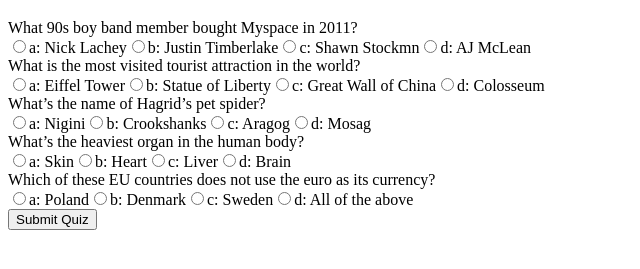
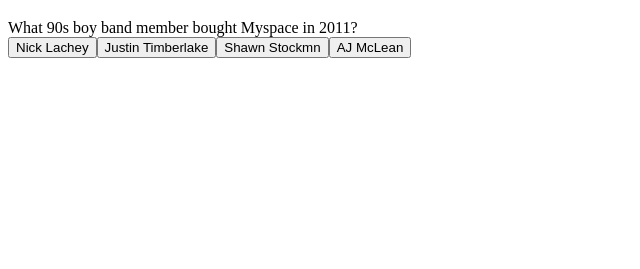
Before and after one commit to leoniemclaughlin7/general-knowledge-quiz, a plain HTML site: page index.html in a window 1280 px wide. Shown: the part 61-330 px from the top of the page, without its empty margins (0-640 px from the left). Drawn offline with Linux system fonts and the light colour scheme.

Commit message:
Update showQuestion function in script.js

```diff
--- a/assets/js/questions.js
+++ b/assets/js/questions.js
@@ -3,57 +3,57 @@
 
     {
         question: "What 90s boy band member bought Myspace in 2011?",
-        answers: {
-            a: "Nick Lachey",
-            b: "Justin Timberlake",
-            c: "Shawn Stockmn",
-            d: "AJ McLean"
-        },
-        correctAnswer: "b"
+        answers: [
+             "Nick Lachey",
+             "Justin Timberlake",
+             "Shawn Stockmn",
+            "AJ McLean"
+        ],
+        correctAnswer: "Justin Timberlake"
     },
 
     {
         question: "What is the most visited tourist attraction in the world?",
-        answers: {
-            a: "Eiffel Tower",
-            b: "Statue of Liberty",
-            c: "Great Wall of China",
-            d: "Colosseum"
-        },
-        correctAnswer: "a"
+        answers: [
+            "Eiffel Tower",
+             "Statue of Liberty",
+            "Great Wall of China",
+             "Colosseum"
+        ],
+        correctAnswer: "Eiffel Tower"
     },
 
     {
         question: "What’s the name of Hagrid’s pet spider?",
-        answers: {
-            a: "Nigini",
-            b: "Crookshanks",
-            c: "Aragog",
-            d: "Mosag"
-        },
-        correctAnswer: "c"
+        answers: [
+             "Nigini",
+             "Crookshanks",
+             "Aragog",
+             "Mosag"
+        ],
+        correctAnswer: "Aragog"
     },
 
     {
         question: "What’s the heaviest organ in the human body?",
-        answers: {
-            a: "Skin",
-            b: "Heart",
-            c: "Liver",
-            d: "Brain"
-        },
-        correctAnswer: "c"
+        answers: [
+            "Skin",
+            "Heart",
+            "Liver",
+            "Brain"
+        ],
+        correctAnswer: "Liver"
     },
 
     {
         question: "Which of these EU countries does not use the euro as its currency?",
-        answers: {
-            a: "Poland",
-            b: "Denmark",
-            c: "Sweden",
-            d: "All of the above"
-        },
-        correctAnswer: "d"
+        answers: [
+             "Poland",
+             "Denmark",
+            "Sweden",
+             "All of the above"
+        ],
+        correctAnswer: "All of the above"
     },
 
 ];
--- a/assets/js/script.js
+++ b/assets/js/script.js
@@ -1,27 +1,18 @@
 const quizArea = document.getElementById('quiz-area');
-const results = document.getElementById('results');
-const submitBtn = document.getElementById('submit');
+const answerBtn = document.getElementById("answer-btn");
 
-function showQuestions(){
-	var output = [];
-	var answers;
-	for(var i=0; i<quizQuestion.length; i++){
-		answers = [];
-		for(option in quizQuestion[i].answers){
-			answers.push(
-				'<label>'
-					+ '<input type="radio" name="question'+i+'" value="'+option+'">'
-					+ option + ': '
-					+ quizQuestion[i].answers[option]
-				+ '</label>'
-			);
-		}
-		output.push(
-			'<div class="question">' + quizQuestion[i].question + '</div>'
-			+ '<div class="answers">' + answers.join('') + '</div>'
-		);
-	}
-	quizArea.innerHTML = output.join('');
+
+function showQuestion(index){
+	let question = '<div class="question">' + quizQuestion[index].question + '</div>'
+	quizArea.innerHTML = question;
+
+    let answers = '<button class="answer-btn"><span>'+ quizQuestion[index].answers[0] +'</span></button>'
+    + '<button class="answer-btn"><span>'+ quizQuestion[index].answers[1] +'</span></button>'
+    + '<button class="answer-btn"><span>'+ quizQuestion[index].answers[2] +'</span></button>'
+    + '<button class="answer-btn"><span>'+ quizQuestion[index].answers[3] +'</span></button>';
+	answerBtn.innerHTML = answers;
+
 }
 
-showQuestions();
+
+showQuestion(0);
--- a/index.html
+++ b/index.html
@@ -15,8 +15,13 @@
     <main>
         <h1>General Knowledge Quiz</h1>
         <div id="quiz-area"></div>
-        <button id="submit">Submit Quiz</button>
-        <div id="results"></div>
+         <div id="answer-btn">
+                <button type="button" class="answer-btn"></button>
+                <button type="button" class="answer-btn"></button>
+                <button type="button" class="answer-btn"></button>
+                <button type="button" class="answer-btn"></button>
+            </div>
+
 
     </main>
     <!--JavaScript links-->
```
